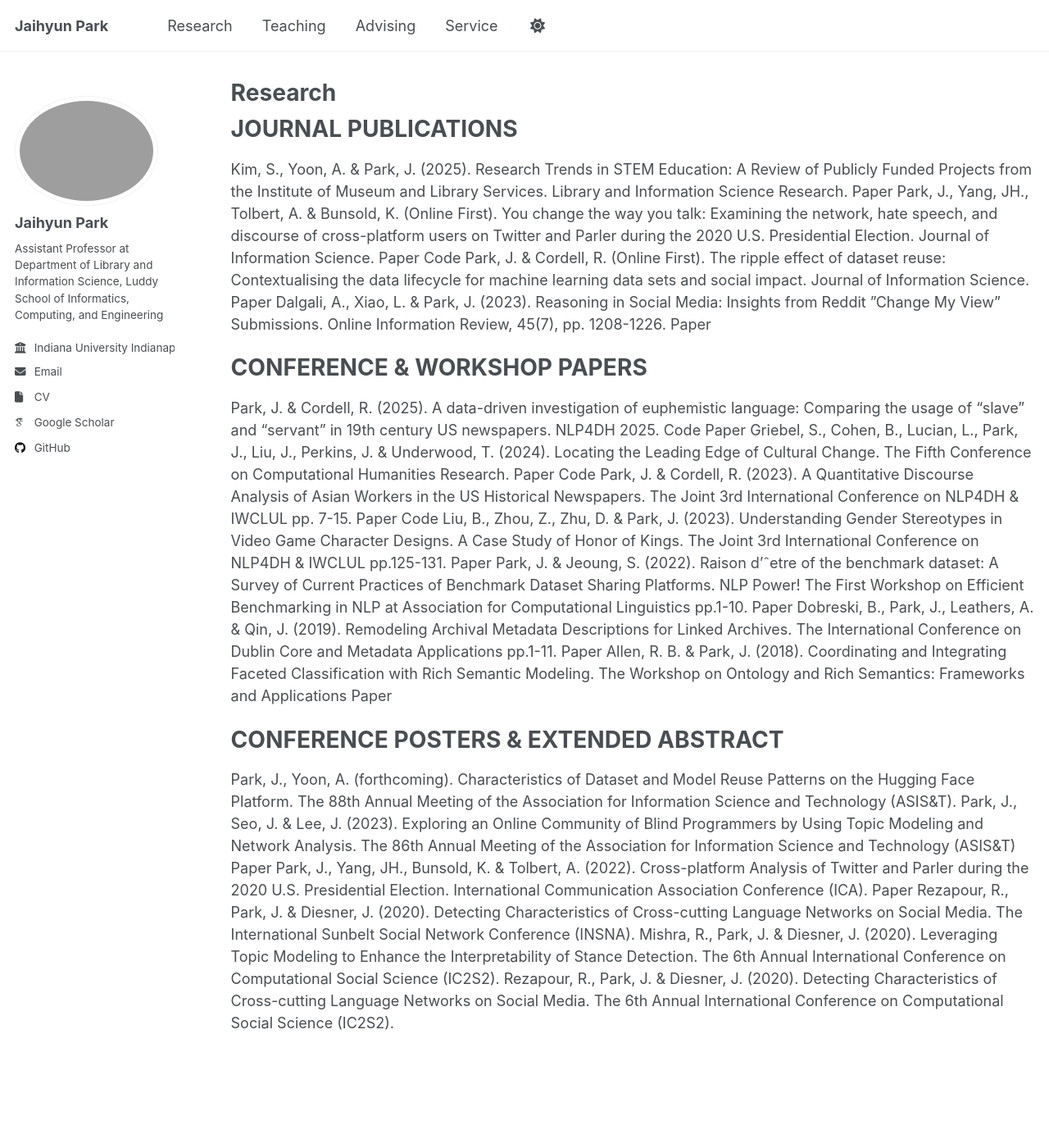
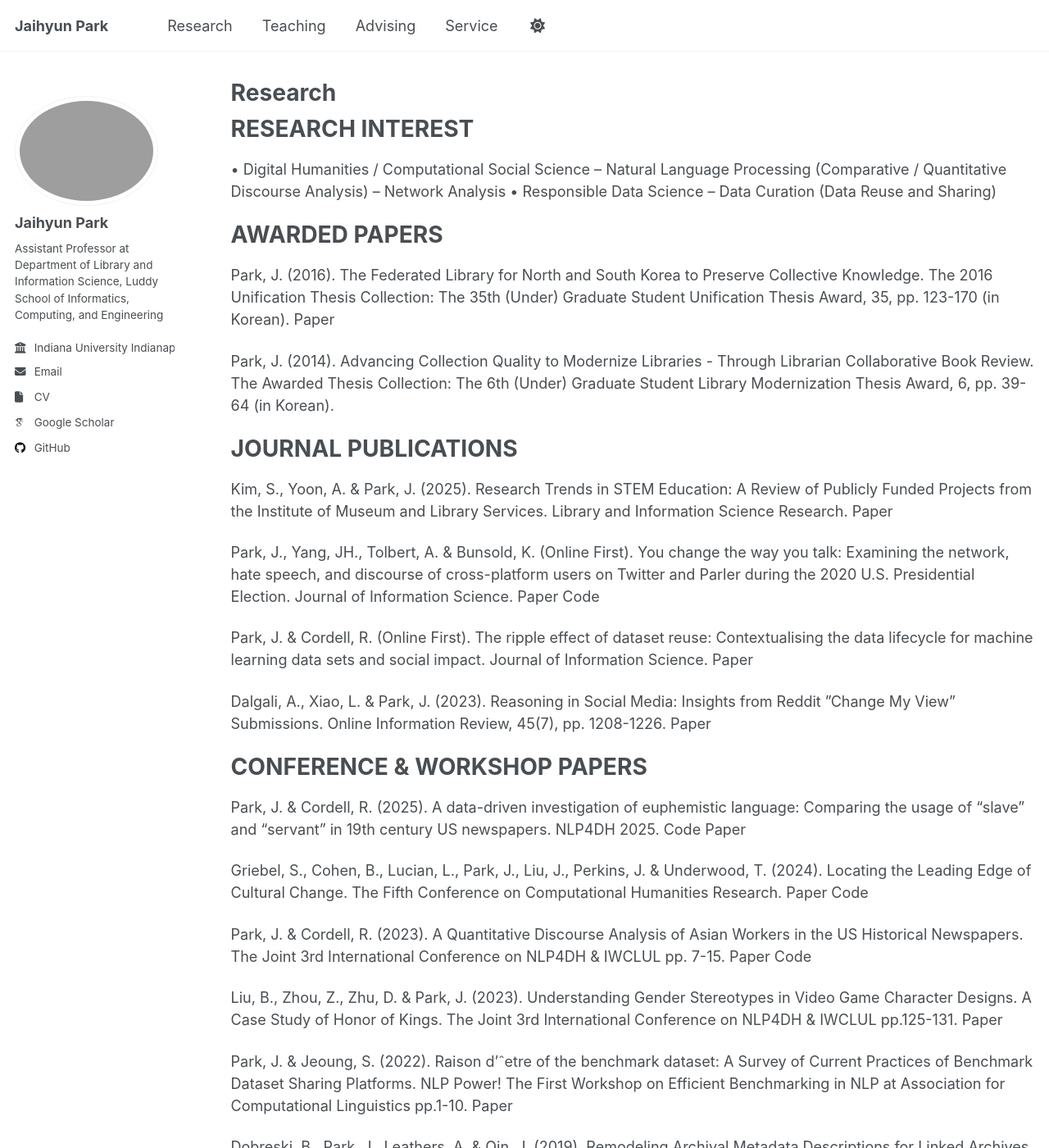
Before and after one commit to park-jay/park-jay.github.io, a Jekyll site: the page built from _pages/Research.md, in a window 1280 px wide and 1400 px high. Shown: the whole window at 82% size. Built offline with Jekyll 4.4.1, drawn with Linux system fonts in a browser that asks for light colours; some web fonts are replaced; a script that is not in the unit is left out; some of the changed text lies outside the part shown.

Commit message:
Update Research.md
Updated Awarded Papers tooo

```diff
--- a/_pages/Research.md
+++ b/_pages/Research.md
@@ -5,15 +5,33 @@ permalink: /Research/
 author_profile: true
 ---
 
+# RESEARCH INTEREST
+• Digital Humanities / Computational Social Science
+– Natural Language Processing (Comparative / Quantitative Discourse Analysis)
+– Network Analysis
+• Responsible Data Science
+– Data Curation (Data Reuse and Sharing)
+
+# AWARDED PAPERS
+Park, J. (2016). The Federated Library for North and South Korea to Preserve Collective Knowledge. The 2016 Unification
+Thesis Collection: The 35th (Under) Graduate Student Unification Thesis Award, 35, pp. 123-170 (in Korean). Paper
+
+Park, J. (2014). Advancing Collection Quality to Modernize Libraries - Through Librarian Collaborative Book Review.
+The Awarded Thesis Collection: The 6th (Under) Graduate Student Library Modernization Thesis Award, 6, pp. 39-64 (in
+Korean).
+
 # JOURNAL PUBLICATIONS
 
 Kim, S., Yoon, A. & Park, J. (2025). Research Trends in STEM Education: A Review of Publicly Funded Projects from
 the Institute of Museum and Library Services. Library and Information Science Research. Paper
+
 Park, J., Yang, JH., Tolbert, A. & Bunsold, K. (Online First). You change the way you talk: Examining the network, hate
 speech, and discourse of cross-platform users on Twitter and Parler during the 2020 U.S. Presidential Election. Journal of
 Information Science. Paper Code
+
 Park, J. & Cordell, R. (Online First). The ripple effect of dataset reuse: Contextualising the data lifecycle for machine
 learning data sets and social impact. Journal of Information Science. Paper
+
 Dalgali, A., Xiao, L. & Park, J. (2023). Reasoning in Social Media: Insights from Reddit ”Change My View” Submissions.
 Online Information Review, 45(7), pp. 1208-1226. Paper
 
@@ -21,17 +39,23 @@ Online Information Review, 45(7), pp. 1208-1226. Paper
 
 Park, J. & Cordell, R. (2025). A data-driven investigation of euphemistic language: Comparing the usage of “slave” and
 “servant” in 19th century US newspapers. NLP4DH 2025. Code Paper
+
 Griebel, S., Cohen, B., Lucian, L., Park, J., Liu, J., Perkins, J. & Underwood, T. (2024). Locating the Leading Edge of
 Cultural Change. The Fifth Conference on Computational Humanities Research. Paper Code
+
 Park, J. & Cordell, R. (2023). A Quantitative Discourse Analysis of Asian Workers in the US Historical Newspapers. The
 Joint 3rd International Conference on NLP4DH & IWCLUL pp. 7-15. Paper Code
+
 Liu, B., Zhou, Z., Zhu, D. & Park, J. (2023). Understanding Gender Stereotypes in Video Game Character Designs. A
 Case Study of Honor of Kings. The Joint 3rd International Conference on NLP4DH & IWCLUL pp.125-131. Paper
+
 Park, J. & Jeoung, S. (2022). Raison d’ˆetre of the benchmark dataset: A Survey of Current Practices of Benchmark Dataset
 Sharing Platforms. NLP Power! The First Workshop on Efficient Benchmarking in NLP at Association for Computational
 Linguistics pp.1-10. Paper
+
 Dobreski, B., Park, J., Leathers, A. & Qin, J. (2019). Remodeling Archival Metadata Descriptions for Linked Archives.
 The International Conference on Dublin Core and Metadata Applications pp.1-11. Paper
+
 Allen, R. B. & Park, J. (2018). Coordinating and Integrating Faceted Classification with Rich Semantic Modeling. The
 Workshop on Ontology and Rich Semantics: Frameworks and Applications Paper
 
@@ -39,13 +63,18 @@ Workshop on Ontology and Rich Semantics: Frameworks and Applications Paper
 
 Park, J., Yoon, A. (forthcoming). Characteristics of Dataset and Model Reuse Patterns on the Hugging Face Platform. The
 88th Annual Meeting of the Association for Information Science and Technology (ASIS&T).
+
 Park, J., Seo, J. & Lee, J. (2023). Exploring an Online Community of Blind Programmers by Using Topic Modeling and
 Network Analysis. The 86th Annual Meeting of the Association for Information Science and Technology (ASIS&T) Paper
+
 Park, J., Yang, JH., Bunsold, K. & Tolbert, A. (2022). Cross-platform Analysis of Twitter and Parler during the 2020 U.S.
 Presidential Election. International Communication Association Conference (ICA). Paper
+
 Rezapour, R., Park, J. & Diesner, J. (2020). Detecting Characteristics of Cross-cutting Language Networks on Social Media.
 The International Sunbelt Social Network Conference (INSNA).
+
 Mishra, R., Park, J. & Diesner, J. (2020). Leveraging Topic Modeling to Enhance the Interpretability of Stance Detection.
 The 6th Annual International Conference on Computational Social Science (IC2S2).
+
 Rezapour, R., Park, J. & Diesner, J. (2020). Detecting Characteristics of Cross-cutting Language Networks on Social Media.
 The 6th Annual International Conference on Computational Social Science (IC2S2).
```
